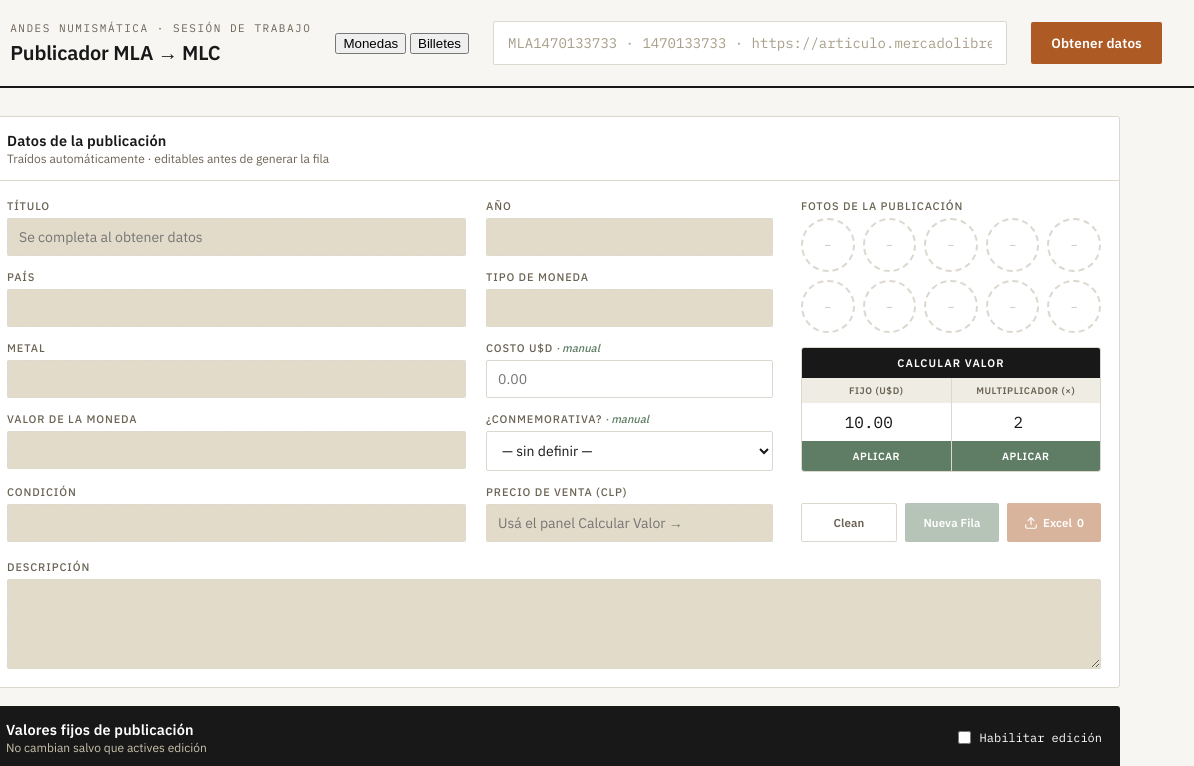
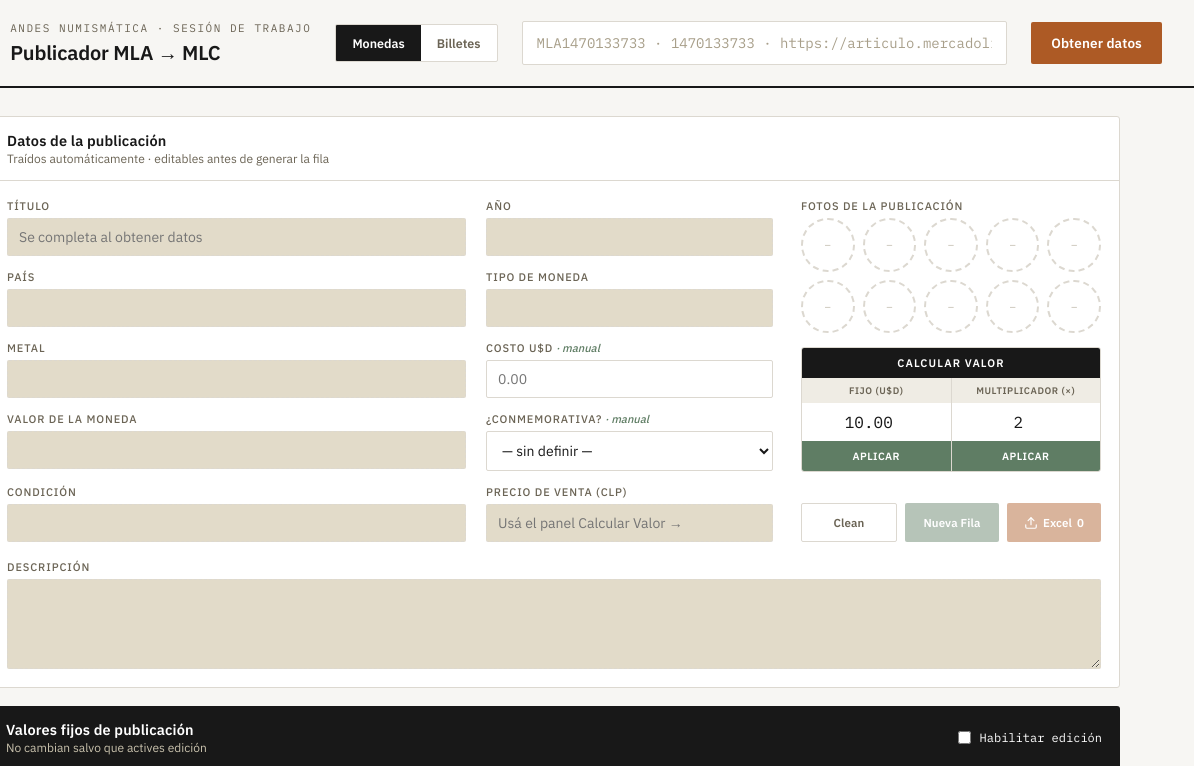
Before and after one commit to numismaticarosario/app, a website: page public/index.html in a window 1280 px wide. Shown: the top 766 px of the page, 86-1280 px from the left. Drawn offline with Linux system fonts and the light colour scheme.

Commit message:
Update styles.css

```diff
--- a/public/styles.css
+++ b/public/styles.css
@@ -49,6 +49,20 @@ h1 span{color:var(--ink);}
 }
 .lookup-input::placeholder{color:#a89f8a;}
 
+/* switch de modo de sesión: Monedas / Billetes */
+.mode-toggle{
+  display:flex;background:var(--paper-2);border:1px solid var(--line);
+  border-radius:2px;overflow:hidden;flex-shrink:0;
+}
+.mode-btn{
+  font-family:'IBM Plex Sans',sans-serif;font-weight:600;font-size:12.5px;
+  padding:10px 16px;border:none;background:transparent;color:var(--muted);
+  cursor:pointer;transition:background .15s ease,color .15s ease;
+}
+.mode-btn.active{background:var(--ink);color:var(--white);}
+.mode-btn:disabled{cursor:not-allowed;opacity:.55;}
+.mode-btn:not(.active):hover:not(:disabled){background:var(--line);}
+
 .btn{
   font-family:'IBM Plex Sans',sans-serif;font-weight:600;font-size:13.5px;
   border:none;border-radius:2px;padding:12px 20px;cursor:pointer;
@@ -90,6 +104,10 @@ h1 span{color:var(--ink);}
 }
 .field input:disabled{background:#e2dbc9;color:#8f8875;border-style:dashed;}
 .field.manual label::after{content:" · manual";color:var(--patina);font-style:italic;text-transform:none;letter-spacing:0;}
+
+/* en modo Billetes, se ocultan los campos que solo aplican a Monedas
+   (Metal, ¿Conmemorativa?) — el resto de la grilla se reacomoda solo */
+.field-grid.mode-billetes .field-coins-only{display:none;}
 
 .col-side{display:flex;flex-direction:column;height:100%;}
 
```
